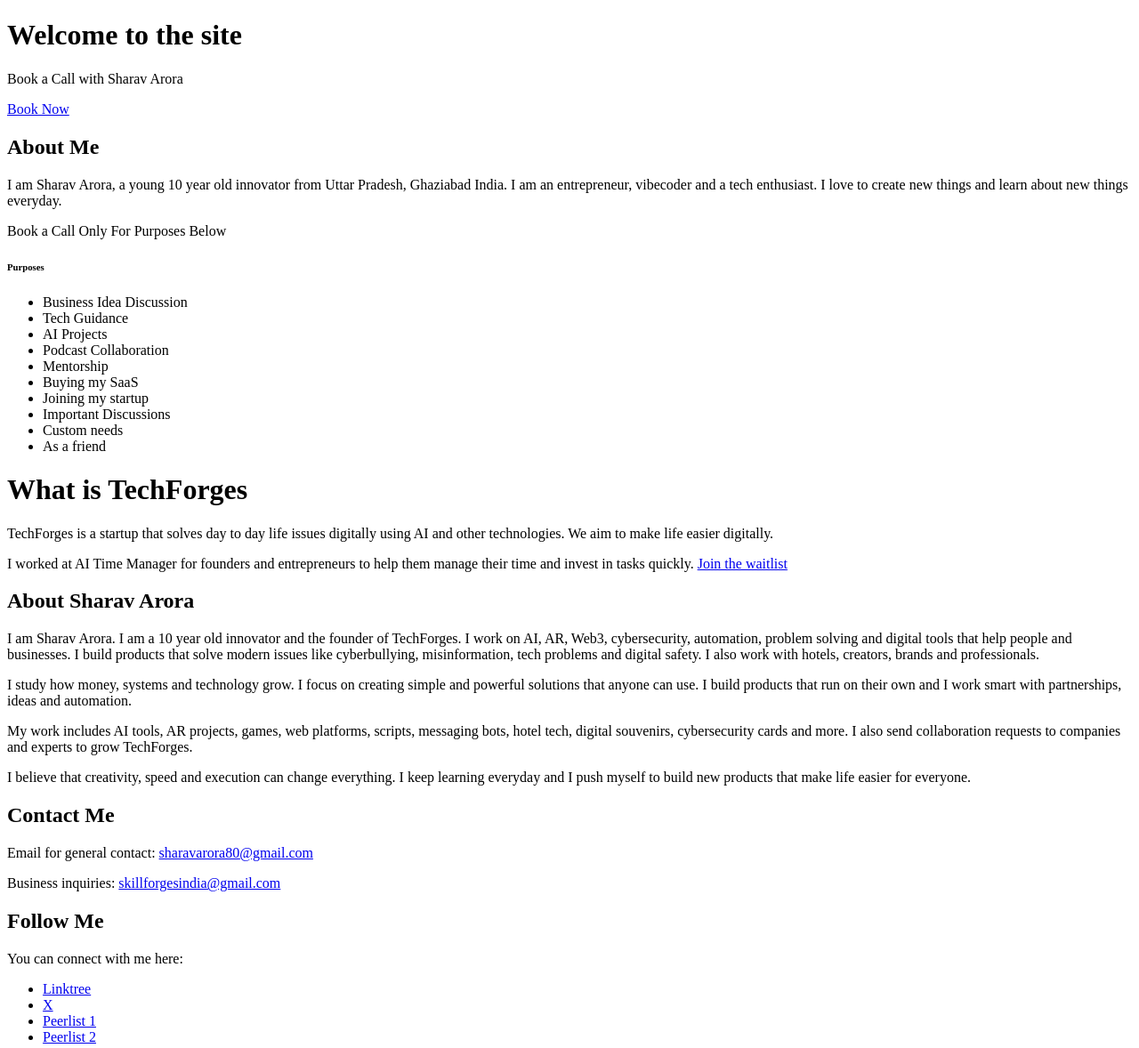
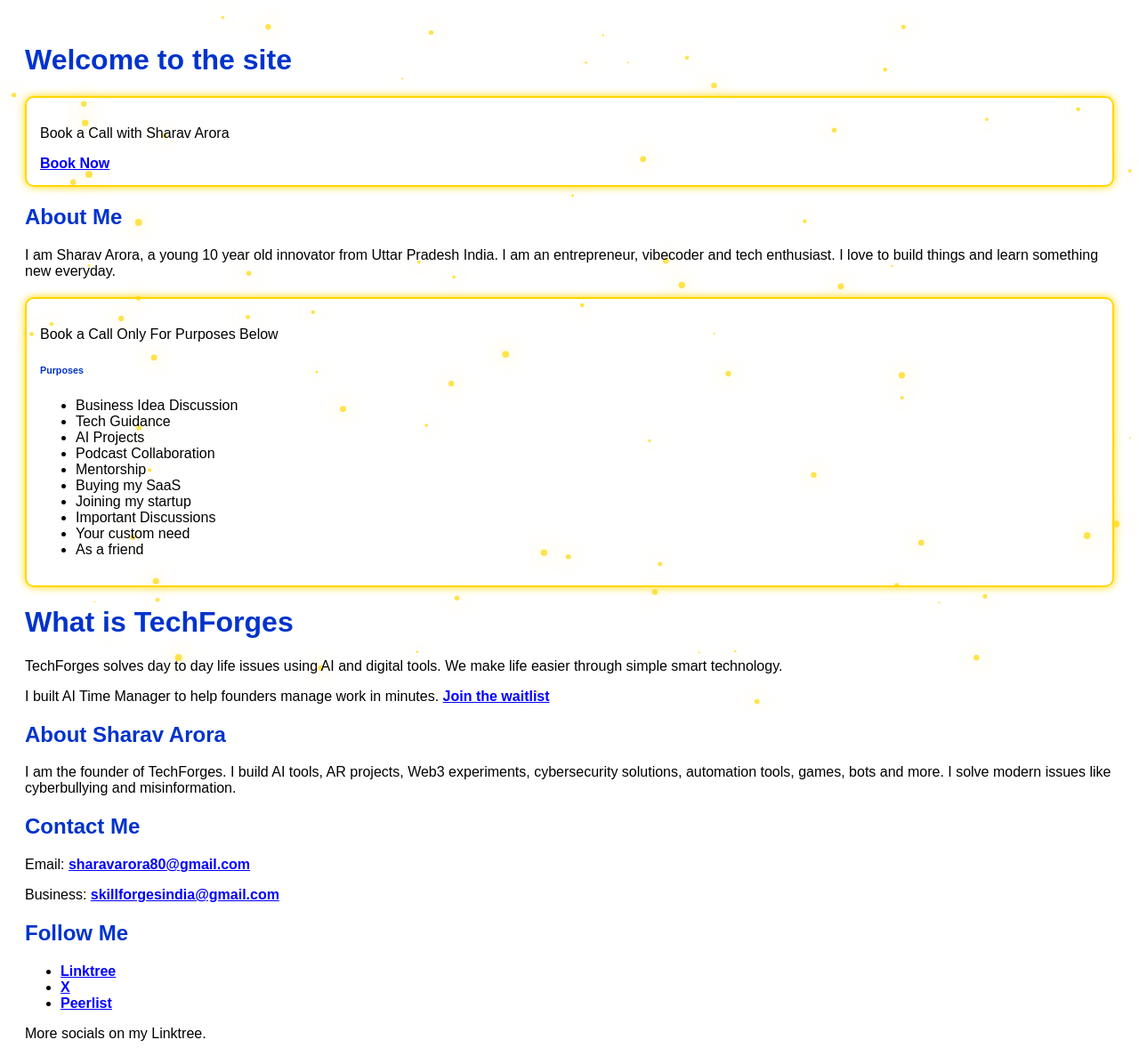
Before and after one commit to sharavarorafounderoftechforges/SharavArora, a plain HTML site: page index.html in a window 1280 px wide. Shown: the top 1178 px of the page at 89% size. Drawn offline with Linux system fonts and the light colour scheme.

Commit message:
Add files via upload
Call with sharav updafe

```diff
--- a/index.html
+++ b/index.html
@@ -3,7 +3,11 @@
 <head>
     <meta charset="UTF-8">
     <title>TechForges</title>
+
+    <!-- CSS LINK (VERY IMPORTANT) -->
+    <link rel="stylesheet" href="style.css">
 </head>
+
 <body>
 
 <h1>Welcome to the site</h1>
@@ -15,14 +19,15 @@
 
 <h2>About Me</h2>
 <p>
-    I am Sharav Arora, a young 10 year old innovator from Uttar Pradesh, Ghaziabad India.
-    I am an entrepreneur, vibecoder and a tech enthusiast. I love to create new things
-    and learn about new things everyday.
+    I am Sharav Arora, a young 10 year old innovator from Uttar Pradesh India.
+    I am an entrepreneur, vibecoder and tech enthusiast. I love to build things
+    and learn something new everyday.
 </p>
 
 <div class="popup">
     <p>Book a Call Only For Purposes Below</p>
     <h6>Purposes</h6>
+
     <ul>
         <li>Business Idea Discussion</li>
         <li>Tech Guidance</li>
@@ -32,72 +37,49 @@
         <li>Buying my SaaS</li>
         <li>Joining my startup</li>
         <li>Important Discussions</li>
-        <li>Custom needs</li>
+        <li>Your custom need</li>
         <li>As a friend</li>
     </ul>
 </div>
 
 <h1>What is TechForges</h1>
 <p>
-    TechForges is a startup that solves day to day life issues digitally
-    using AI and other technologies. We aim to make life easier digitally.
+    TechForges solves day to day life issues using AI and digital tools.
+    We make life easier through simple smart technology.
 </p>
 
 <p>
-    I worked at AI Time Manager for founders and entrepreneurs to help them manage
-    their time and invest in tasks quickly.
+    I built AI Time Manager to help founders manage work in minutes.
     <a href="https://sites.google.com/view/aitimemanagerwaitlist/home">Join the waitlist</a>
 </p>
 
 <h2>About Sharav Arora</h2>
 <p>
-    I am Sharav Arora. I am a 10 year old innovator and the founder of TechForges.
-    I work on AI, AR, Web3, cybersecurity, automation, problem solving and digital
-    tools that help people and businesses. I build products that solve modern
-    issues like cyberbullying, misinformation, tech problems and digital safety.
-    I also work with hotels, creators, brands and professionals.
-</p>
-
-<p>
-    I study how money, systems and technology grow. I focus on creating simple and
-    powerful solutions that anyone can use. I build products that run on their own
-    and I work smart with partnerships, ideas and automation.
-</p>
-
-<p>
-    My work includes AI tools, AR projects, games, web platforms, scripts, messaging
-    bots, hotel tech, digital souvenirs, cybersecurity cards and more. I also send
-    collaboration requests to companies and experts to grow TechForges.
-</p>
-
-<p>
-    I believe that creativity, speed and execution can change everything. I keep
-    learning everyday and I push myself to build new products that make life easier
-    for everyone.
+    I am the founder of TechForges. I build AI tools, AR projects, Web3 experiments,
+    cybersecurity solutions, automation tools, games, bots and more. I solve modern
+    issues like cyberbullying and misinformation.
 </p>
 
 <h2>Contact Me</h2>
 <p>
-    Email for general contact:
+    Email:
     <a href="mailto:sharavarora80@gmail.com">sharavarora80@gmail.com</a>
 </p>
 <p>
-    Business inquiries:
+    Business:
     <a href="mailto:skillforgesindia@gmail.com">skillforgesindia@gmail.com</a>
 </p>
 
 <h2>Follow Me</h2>
-<p>You can connect with me here:</p>
-
 <ul>
     <li><a href="https://linktr.ee/SharavArora">Linktree</a></li>
     <li><a href="https://x.com/SharavArora">X</a></li>
-    <li><a href="https://peerlist.io/sharavarora1">Peerlist 1</a></li>
-    <li><a href="https://peerlist.io/sharavarora1234">Peerlist 2</a></li>
+    <li><a href="https://peerlist.io/sharavarora1">Peerlist</a></li>
 </ul>
 
 <p>More socials on my Linktree.</p>
 <p>More updates coming soon.</p>
 
+<script src="script.js"></script>
 </body>
 </html>
--- a/script.js
+++ b/script.js
@@ -1,59 +1,45 @@
-// Select or create canvas
-let canvas = document.querySelector("canvas");
+let canvas = document.createElement("canvas");
+document.body.appendChild(canvas);
 
-if (!canvas) {
-    canvas = document.createElement("canvas");
-    document.body.appendChild(canvas);
-}
-
-// Setup canvas
 const ctx = canvas.getContext("2d");
 
-function resizeCanvas() {
-    canvas.width = window.innerWidth;
-    canvas.height = window.innerHeight;
+function resize() {
+    canvas.width = innerWidth;
+    canvas.height = innerHeight;
 }
+resize();
+addEventListener("resize", resize);
 
-resizeCanvas();
-window.addEventListener("resize", resizeCanvas);
-
-// Animation particles
 const particles = [];
-const particleCount = 80;
-
-function createParticles() {
-    for (let i = 0; i < particleCount; i++) {
+for (let i = 0; i < 80; i++) {
     particles.push({
         x: Math.random() * canvas.width,
         y: Math.random() * canvas.height,
         size: Math.random() * 3 + 1,
-            speedX: (Math.random() - 0.5) * 0.5,
-            speedY: (Math.random() - 0.5) * 0.5
+        dx: (Math.random() - 0.5) * 0.7,
+        dy: (Math.random() - 0.5) * 0.7
     });
 }
-}
 
-createParticles();
-
-function animate() {
+function draw() {
     ctx.clearRect(0, 0, canvas.width, canvas.height);
 
     particles.forEach(p => {
-        p.x += p.speedX;
-        p.y += p.speedY;
+        p.x += p.dx;
+        p.y += p.dy;
 
-        if (p.x < 0 || p.x > canvas.width) p.speedX *= -1;
-        if (p.y < 0 || p.y > canvas.height) p.speedY *= -1;
+        if (p.x < 0 || p.x > canvas.width) p.dx *= -1;
+        if (p.y < 0 || p.y > canvas.height) p.dy *= -1;
 
         ctx.beginPath();
+        ctx.fillStyle = "rgba(255,215,0,.7)";
+        ctx.shadowColor = "gold";
+        ctx.shadowBlur = 20;
         ctx.arc(p.x, p.y, p.size, 0, Math.PI * 2);
-        ctx.fillStyle = "rgba(255, 215, 0, 0.7)"; // gold glow
-        ctx.shadowColor = "gold";
-        ctx.shadowBlur = 15;
         ctx.fill();
     });
 
-    requestAnimationFrame(animate);
+    requestAnimationFrame(draw);
 }
 
-animate();
+draw();
--- a/style.css
+++ b/style.css
@@ -1,15 +1,38 @@
-background canvas {
-    display: block;
-    margin: auto;
+/* GLOBAL PAGE STYLING */
+body {
+    background: #ffffff;
+    font-family: Arial, sans-serif;
+    padding: 20px;
+    color: #000;
+}
+
+/* FIXED POPUP STYLE */
+.popup {
+    padding: 15px;
+    border: 2px solid gold;
+    margin: 20px 0;
+    box-shadow: 0 0 10px gold;
+    border-radius: 10px;
+}
+
+/* HEADINGS */
+h1, h2, h6 {
+    color: #0033cc;
+}
+
+/* LINKS */
+a {
     color: blue;
+    font-weight: bold;
+}
+
+/* CANVAS BACKGROUND */
+canvas {
+    position: fixed;
+    inset: 0;
+    width: 100%;
+    height: 100%;
+    z-index: -1;
+    pointer-events: none;
     background-color: transparent;
-    box-shadow: gold 0px 0px 10px 5px;
-    user-select: none;
-    gap: 10px;
-    height: auto;
-    box-sizing: border-box;
-    content-visibility: auto;
-    animation-delay: 0s;
-    animation-duration: 10s;
-    animation-iteration-count: infinite;
 }
```
Lines whose indentation alone changed are shown as unchanged.
